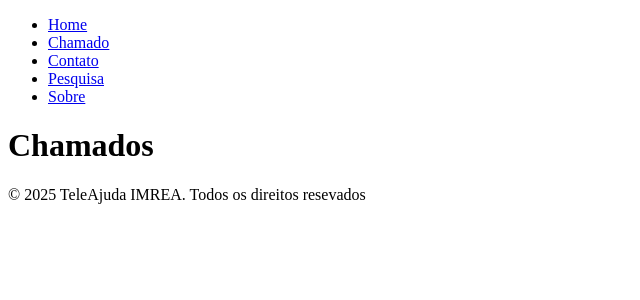
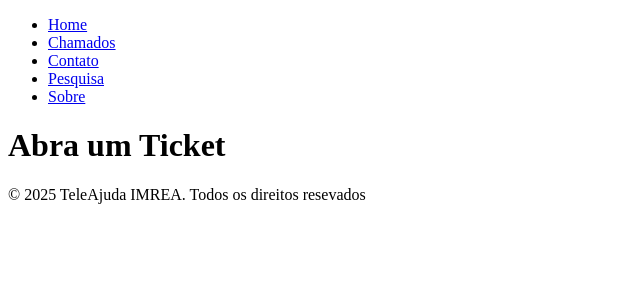
Before and after one commit to TeleAjudaChallenge/Front2, a React (Vite) app in the folder front2/: page /chamados in a window 1280 px wide. Shown: the top 300 px of the page, without its empty margins (0-640 px from the left). Built offline with nearby package versions, Linux system fonts and the light colour scheme.

Commit message:
correcao de alguns erros e links

```diff
--- a/front2/src/components/Menu/Menu.tsx
+++ b/front2/src/components/Menu/Menu.tsx
@@ -5,7 +5,7 @@ export default function Menu(){
         <nav>
             <ul>
                 <li><Link to={"/"}>Home</Link></li>
-                <li><Link to={"/chamado"}>Chamado</Link></li>
+                <li><Link to={"/chamados"}>Chamados</Link></li>
                 <li><Link to={"/contato"}>Contato</Link></li>
                 <li><Link to={"/pesquisa"}>Pesquisa</Link></li>
                 <li><Link to={"/sobre"}>Sobre</Link></li>
--- a/front2/src/routes/Chamados/index.tsx
+++ b/front2/src/routes/Chamados/index.tsx
@@ -1,7 +1,35 @@
 export default function Chamados(){
     return(
         <main>
-            <h1>Chamados</h1>
+            <h1>Abra um Ticket</h1>
+        <section>
+            {/* <form id="formularioTicket" action="#" method="post">
+                <label for="nome">Nome</label><br>
+                <input type="text" id="nome" name="nome" required><br>
+
+                <label for="email">Email</label><br>
+                <input type="email" id="email" name="email" required><br>
+
+                <label for="telefone">Telefone</label><br>
+                <input type="tel" id="telefone" name="telefone" required><br>
+
+                <label for="tipo">Quem você é</label><br>
+                <select id="tipo" name="tipo" required>
+                  <option value="">Selecione</option>
+                  <option value="parente">Parente</option>
+                  <option value="cuidador">Cuidador</option>
+                  <option value="paciente">Paciente</option>
+                </select><br>
+
+                <label for="titulo">Título do Problema:</label><br>
+                <input type="text" id="titulo" name="titulo" required><br>
+
+                <label for="descricao">Descrição do Problema:</label><br>
+                <textarea id="descricao" name="descricao" rows="5" cols="40" required></textarea><br>
+
+                <button id="enviarFormulario" type="submit">Enviar</button>
+            </form> */}
+        </section>
         </main>
     )
 }
--- a/front2/src/routes/Home/index.tsx
+++ b/front2/src/routes/Home/index.tsx
@@ -1,10 +1,12 @@
+import { Link } from "react-router-dom"
+
 export default function Home(){
 
     return(
         <main>
         <section>
             <h1>Bem Vindo(a) ao TeleAjuda IMREA</h1>
-            <a href="./assets/contato.html">Entre em Contato</a>
+            <Link to={"/contato"}>Entre em Contato</Link>
             {/*<img src="./assets/img/Sem nome (1200 x 500 mm) (1).png" alt="Imagem de médico sorrindo"></img>*/}
         </section>
 
@@ -40,7 +42,7 @@ export default function Home(){
             <div>
                 <h2>Quem somos?</h2>
                 <p>Descubra quem somos, o que fazemos </p><p>e como podemos ajudar na sua recuperação.</p>
-                <button id="botao-quem-somos">Clique aqui</button>
+                <button>Clique aqui</button>
             </div>
             <div>
                 {/* <img src="./assets/img/Contato.png" alt="Imagem de contato"> */}
```
